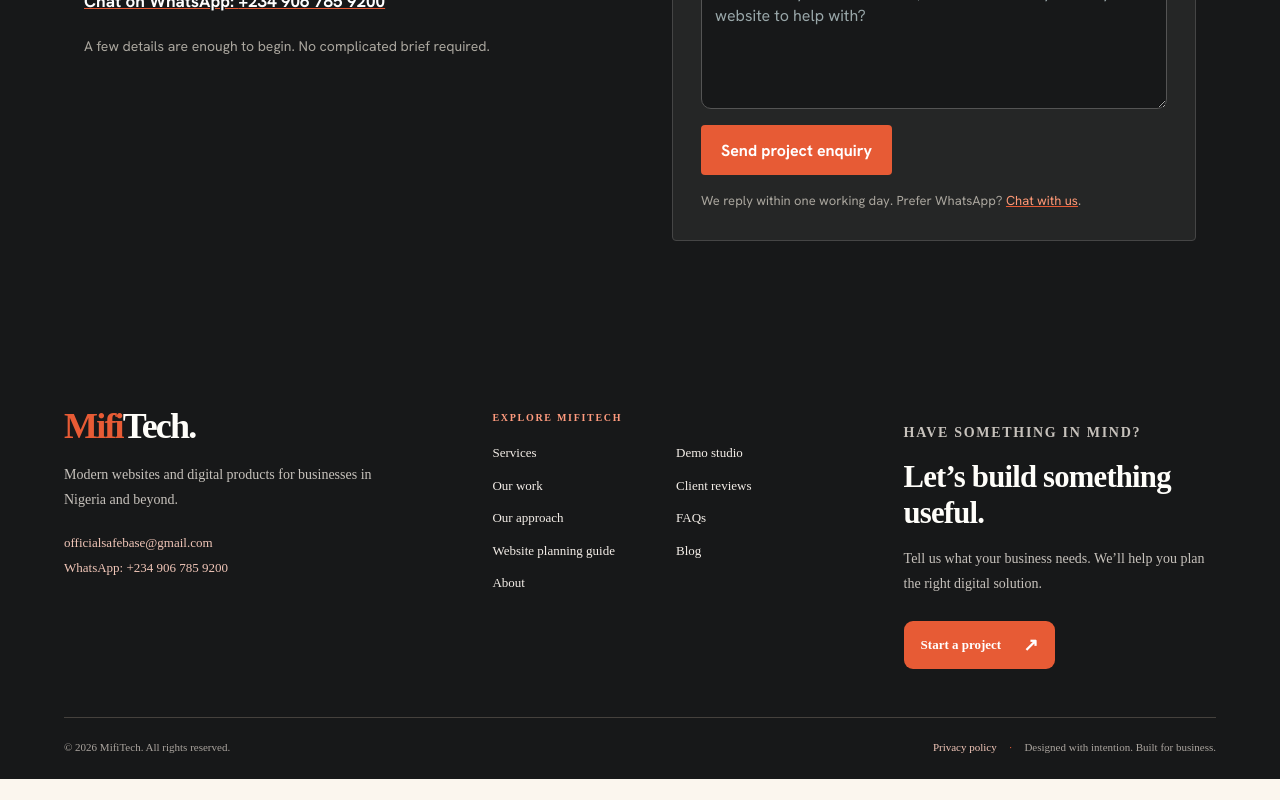
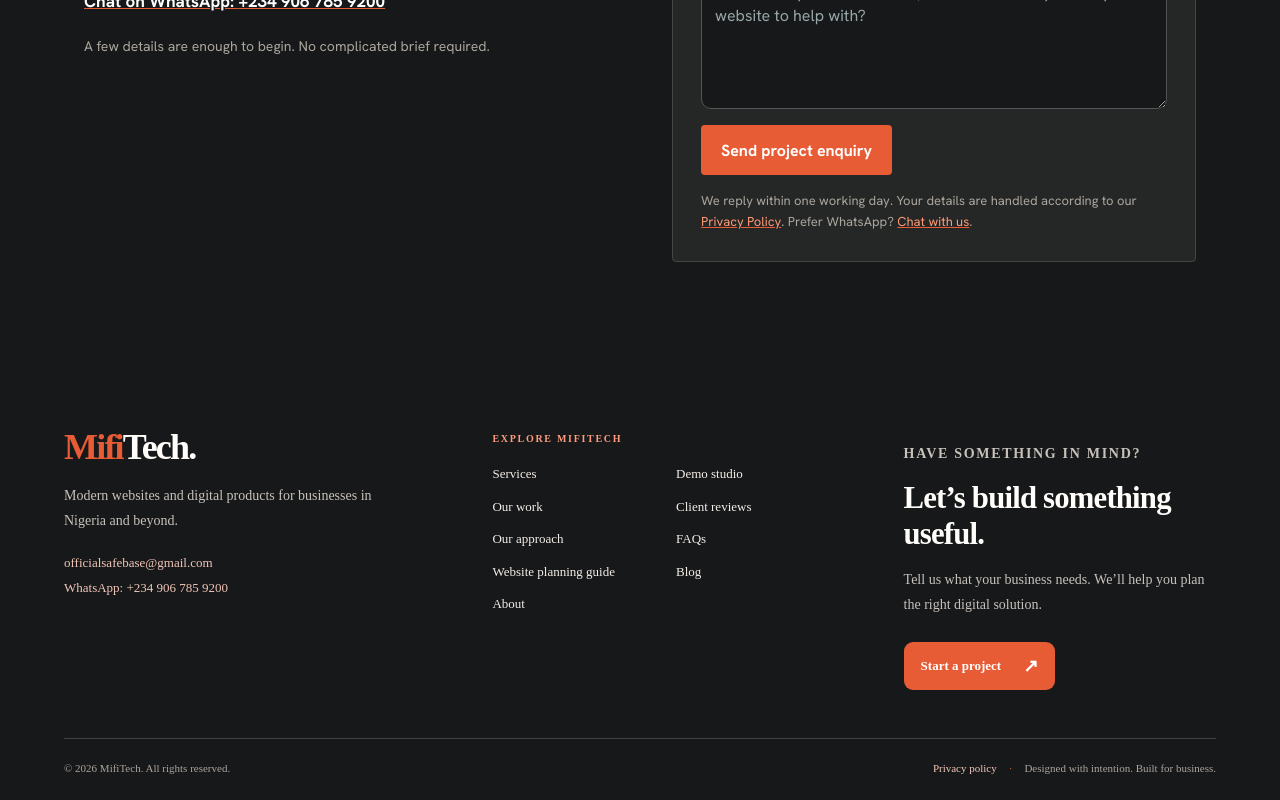
Before and after one commit to MrDan001/mifitech-portfolio, a Next.js app: page / in a window 1280 px wide. Shown: the part 7309-8109 px from the top of the page. Before the commit the page ends 8088 px from the top, so only its background shows below. Built offline with nearby package versions, Linux system fonts and the light colour scheme; no server answers; the database is empty.

Commit message:
Link the project enquiry form to the privacy policy

```diff
--- a/app/components/ContactForm.tsx
+++ b/app/components/ContactForm.tsx
@@ -52,6 +52,6 @@ export default function ContactForm({ email = 'officialsafebase@gmail.com' }: Co
     <label><span>Tell us a little about it</span><textarea name="project_details" rows={5} minLength={10} placeholder="What does your business do, and what would you like your website to help with?" required /></label>
     <button className="form-submit" type="submit" disabled={status === 'sending'}>{status === 'sending' ? 'Sending enquiry…' : 'Send project enquiry'} <span></span></button>
     {status === 'error' && <p className="form-error" role="alert">{message} You can also <a href={whatsappLink(WA_FALLBACK)} target="_blank" rel="noreferrer">message us on WhatsApp</a> or email <a href={'mailto:' + email}>{email}</a>.</p>}
-    <p className="form-footnote">We reply within one working day. Prefer WhatsApp? <a href={whatsappLink('Hello MifiTech, I would like to discuss a website for my business.')} target="_blank" rel="noreferrer">Chat with us</a>.</p>
+    <p className="form-footnote">We reply within one working day. Your details are handled according to our <a href="/privacy">Privacy Policy</a>. Prefer WhatsApp? <a href={whatsappLink('Hello MifiTech, I would like to discuss a website for my business.')} target="_blank" rel="noreferrer">Chat with us</a>.</p>
   </form>;
 }
```
